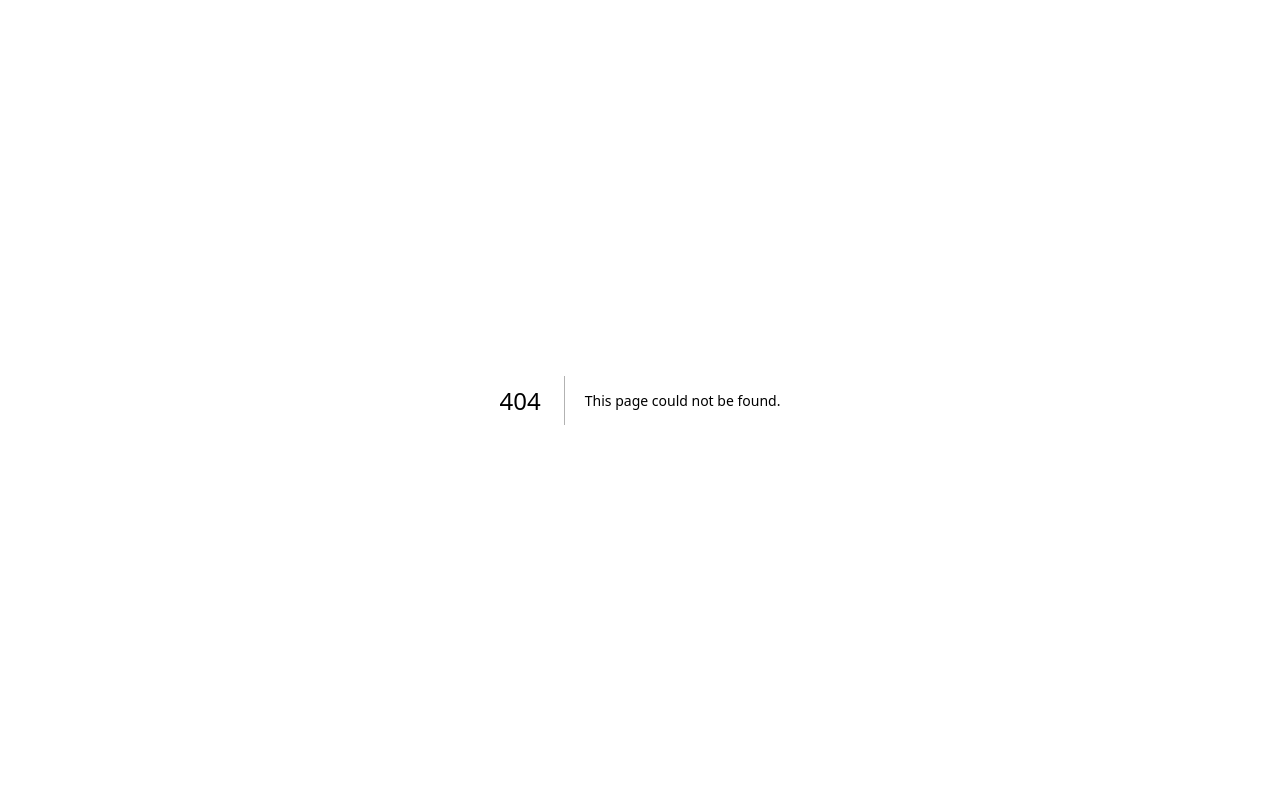
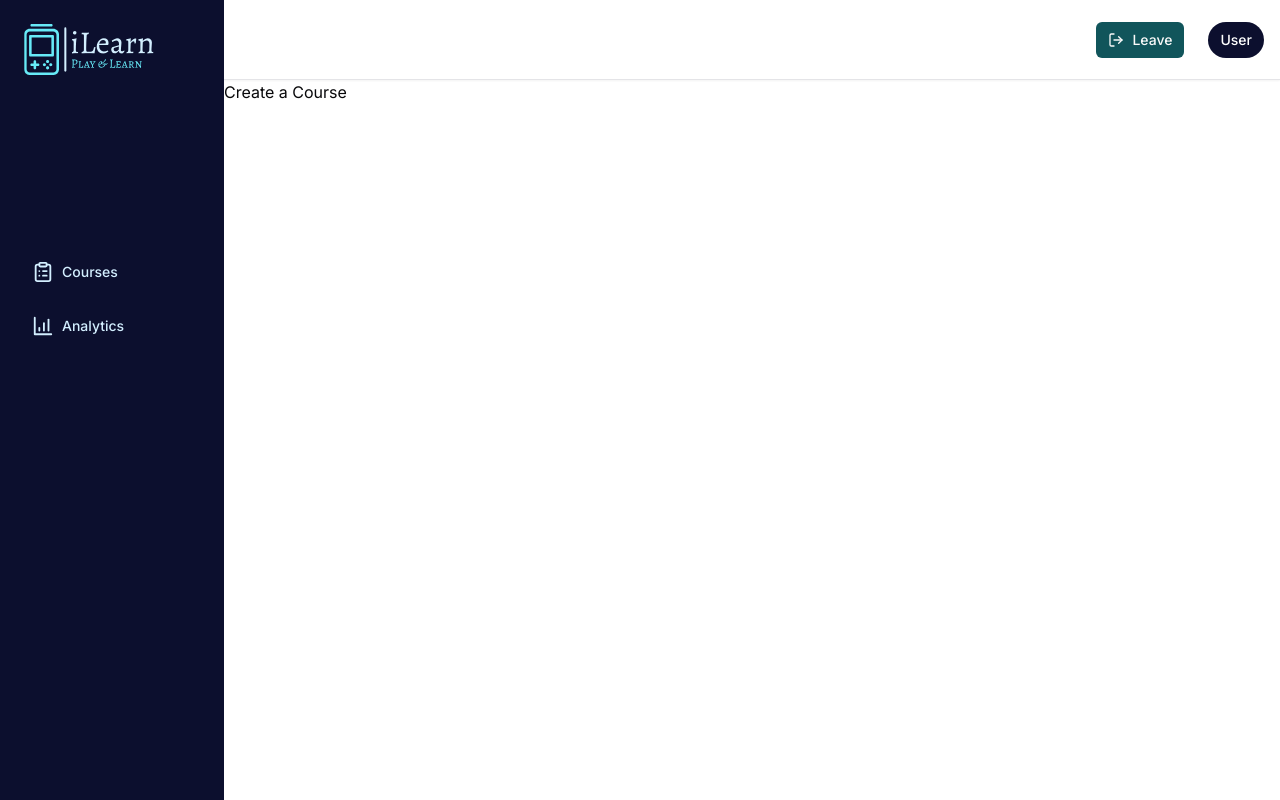
Before and after one commit to IroseAboveitall/LMS_Platform, a Next.js app: page /instructor/create in a window 1280 px wide. Before the commit this address had no page. Built offline with nearby package versions, Linux system fonts and the light colour scheme.

Commit message:
[FEATURE] Add the Basic Create Course Page

```diff
--- /dev/null
+++ b/app/(dashboard)/(routes)/instructor/create/page.tsx
@@ -0,0 +1,5 @@
+const CreateCoursePage = () => {
+  return <div>Create a Course</div>;
+};
+
+export default CreateCoursePage;
```
